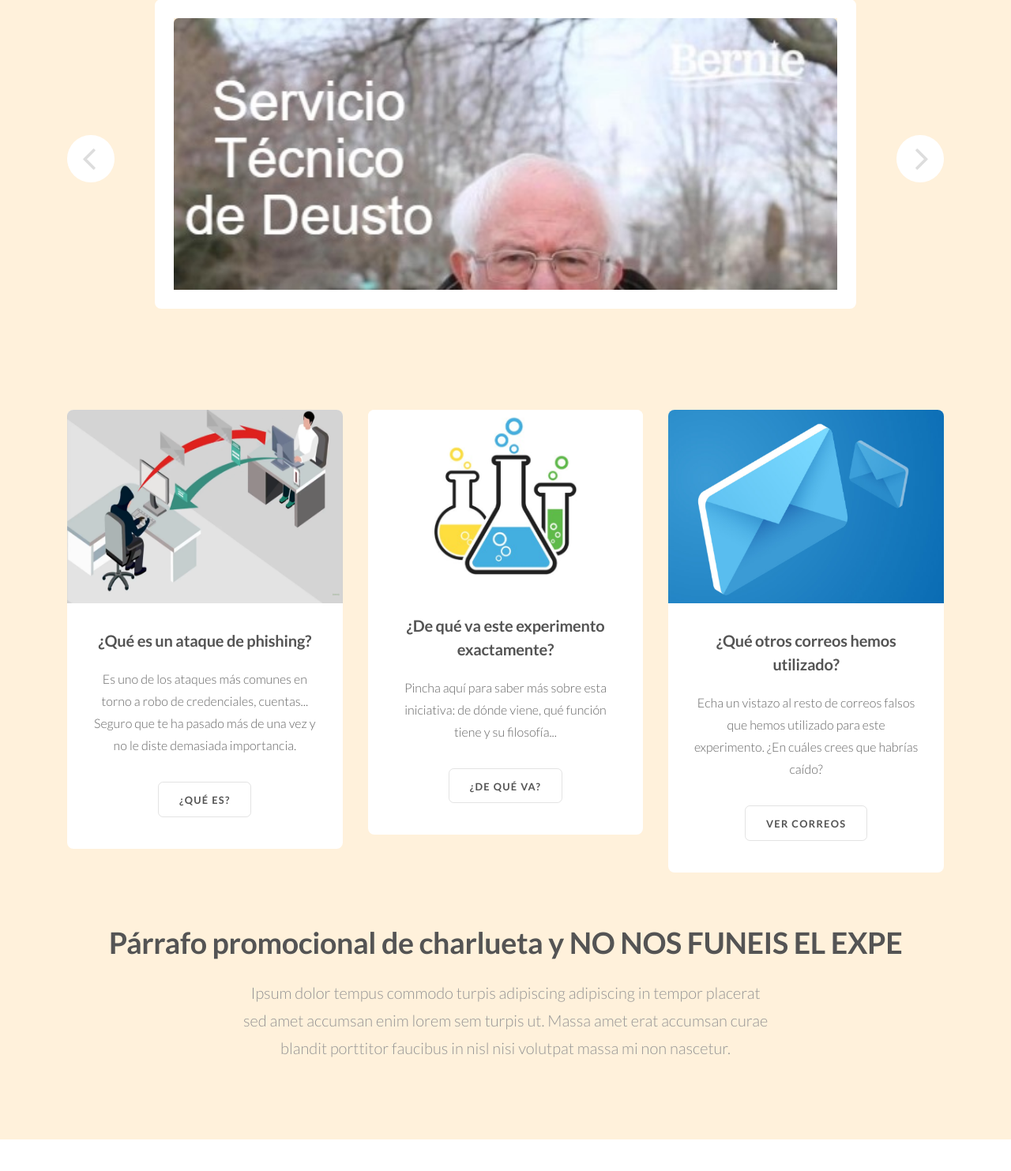
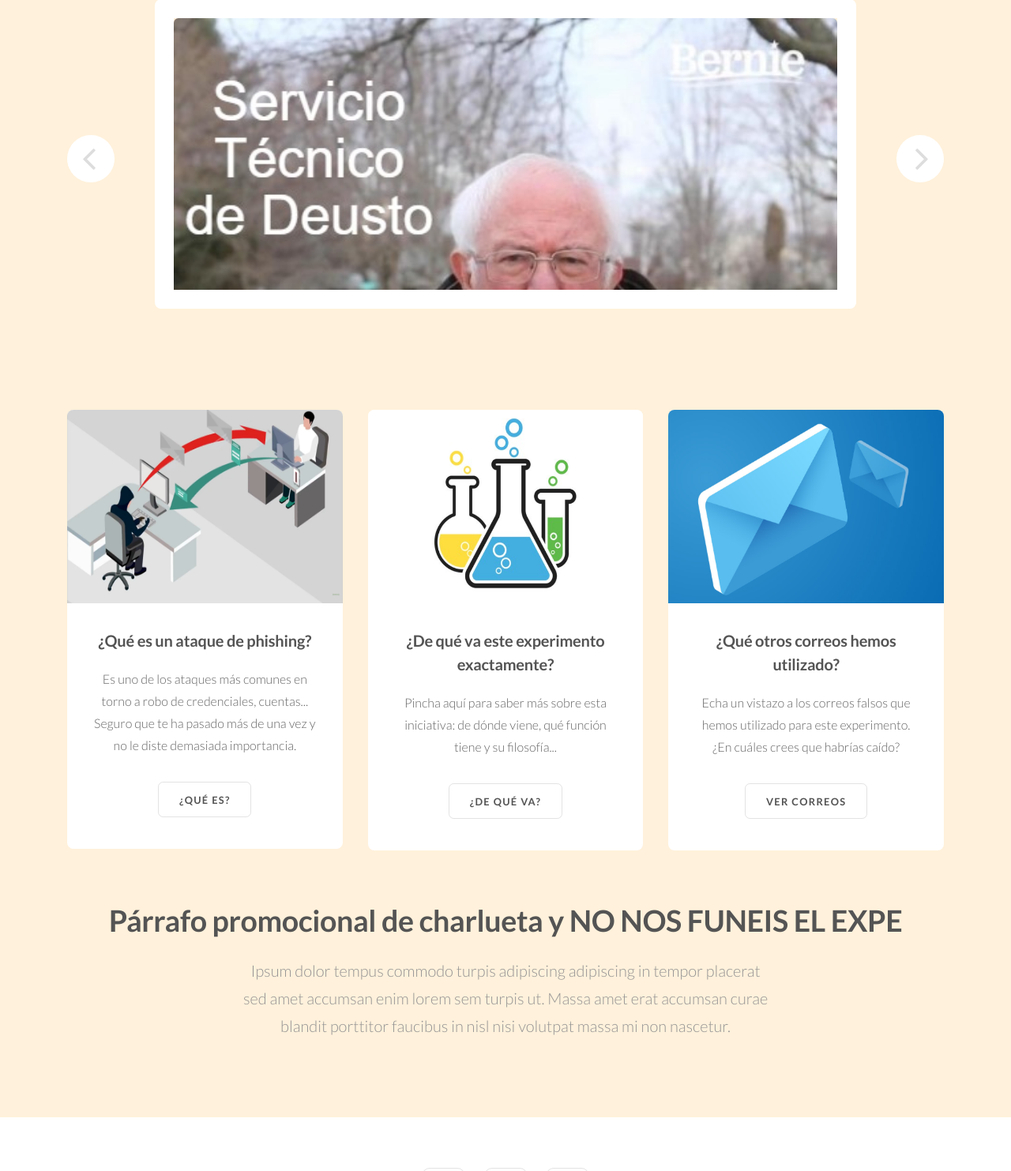
Before and after one commit to IratxeCampo/landing-page-seguridad, a Django app: page / in a window 1280 px wide. Shown: the part 1317-2800 px from the top of the page at 79% size. Run offline with Django 3.2, Linux system fonts and the light colour scheme; some libraries are stand-ins or nearby versions.

Commit message:
Sonrisa vitaldent

```diff
--- a/appSeguWeb/templates/appSeguWeb/index.html
+++ b/appSeguWeb/templates/appSeguWeb/index.html
@@ -121,7 +121,7 @@
 					<!-- <div class="4u 6u$(2) 12u$(3)"> -->
 					<div class="col-md-4">
 						<article class="box post">
-							<a href="{% url 'no-sidebar'%}" class="image fit"><img src="{% static 'appSeguWeb/images/experiment.png'%}" alt="" /></a>
+							<a href="{% url 'no-sidebar'%}" class="image fit"><img height="245px" src="{% static 'appSeguWeb/images/experiment.png'%}" alt="" /></a>
 							<h3>¿De qué va este experimento exactamente?</h3>
 							<p>
 								Pincha aquí para saber más sobre esta iniciativa: de dónde viene, qué
@@ -138,7 +138,7 @@
 							<a href="{% url 'right-sidebar'%}" class="image fit"><img height="245px" src="{% static 'appSeguWeb/images/emails.png'%}" alt="" /></a>
 							<h3>¿Qué otros correos hemos utilizado?</h3>
 							<p>
-								Echa un vistazo al resto de correos falsos que hemos utilizado para este
+								Echa un vistazo a los correos falsos que hemos utilizado para este
 								experimento. ¿En cuáles crees que habrías caído?
 							</p>
 							<ul class="actions">
```
